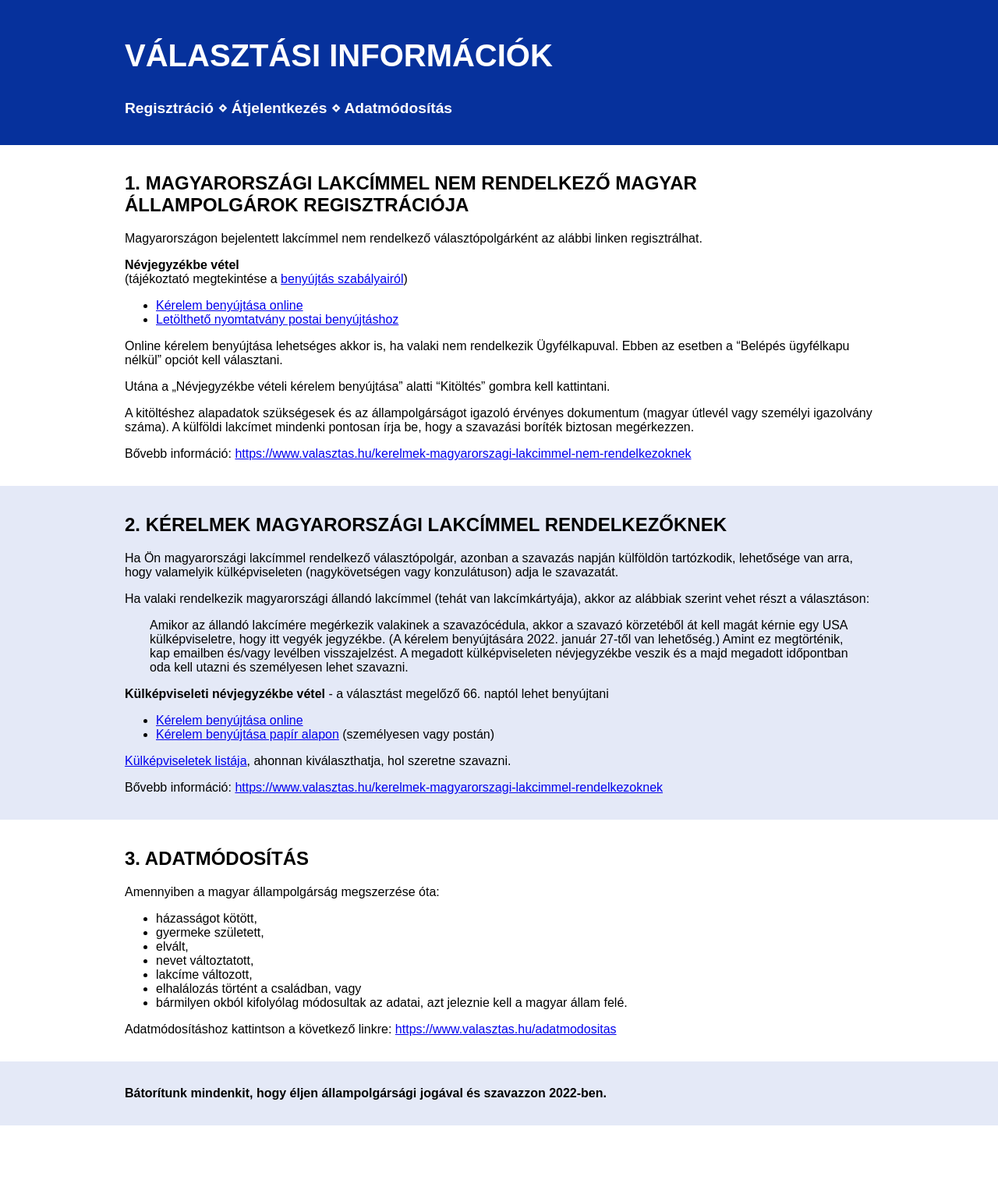
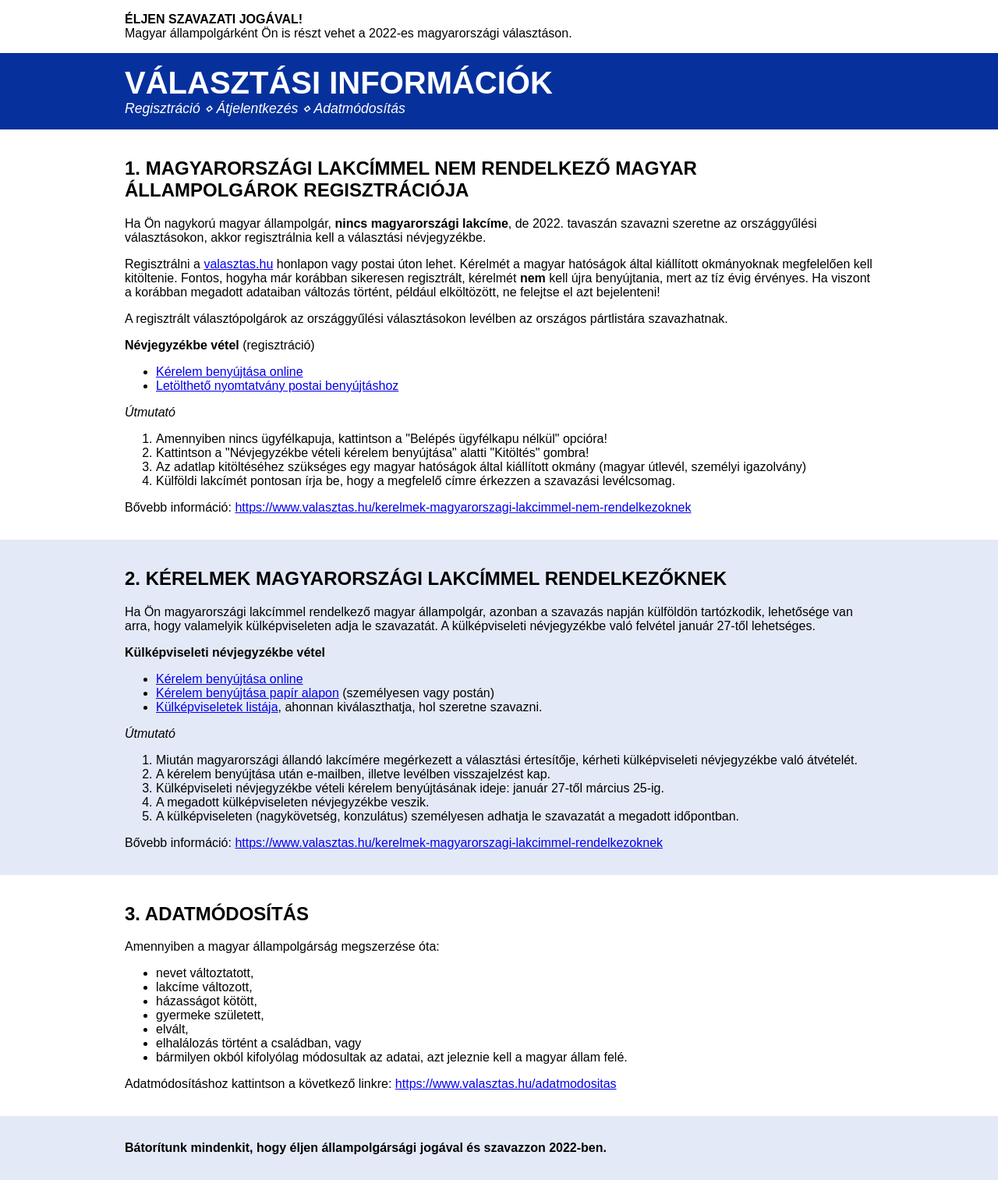
Before and after one commit to a1sz2022/sz2022-honlap, a plain HTML site: page index.html in a window 1280 px wide. Shown: the whole page at 78% size. Before the commit the page ends 1443 px from the top, so only its background shows below. Drawn offline with Linux system fonts and the light colour scheme.

Commit message:
Update index.html

```diff
--- a/index.html
+++ b/index.html
@@ -42,6 +42,11 @@
                 text-decoration: none;
             }
 
+            .compact h1, .compact p {
+                margin: 0;
+                padding: 0;
+            }
+
             .bgsection {
                 background-color: #e4e9f7;
             }
@@ -51,30 +56,48 @@
                 padding-right: 2em;
             }
 
+            /* ul, ol {
+                margin-top: 0.2em;
+            } */
+
         </style>
     </head>
     <body>
-        <section class="header">
+        <section class="compact">
+            <div>
+                <p><strong>ÉLJEN SZAVAZATI JOGÁVAL!</strong><br>
+                    Magyar állampolgárként Ön is részt vehet a 2022-es magyarországi választáson.</p>
+            </div>
+        </section>
+        <section class="header compact">
             <div>
                 <h1 style="font-size: 2.5em"><a href="#">VÁLASZTÁSI INFORMÁCIÓK</a></h1>
-                <p style="font-size: 1.2em"><strong><a href="#regisztracio">Regisztráció</a> ⋄ <a href="#atjelentkezes">Átjelentkezés</a> ⋄ <a href="#adatmodositas">Adatmódosítás</a></strong></p>
+                <p style="font-size: 1.1em"><em><a href="#regisztracio">Regisztráció</a> ⋄ <a href="#atjelentkezes">Átjelentkezés</a> ⋄ <a href="#adatmodositas">Adatmódosítás</a></em></p>
             </div>
         </section>
         <section id="regisztracio">
             <div>
                 <h2>1. MAGYARORSZÁGI LAKCÍMMEL NEM RENDELKEZŐ MAGYAR ÁLLAMPOLGÁROK REGISZTRÁCIÓJA</h2>
-                <p>Magyarországon bejelentett lakcímmel nem rendelkező választópolgárként az alábbi linken regisztrálhat.</p>
+
+                <p>Ha Ön nagykorú magyar állampolgár, <strong>nincs magyarországi lakcíme</strong>, de 2022. tavaszán szavazni szeretne az országgyűlési választásokon, akkor regisztrálnia kell a választási névjegyzékbe.</p>
+                <p>Regisztrálni a <a href="http://valasztas.hu">valasztas.hu</a> honlapon vagy postai úton lehet. Kérelmét a magyar hatóságok által kiállított okmányoknak megfelelően kell kitöltenie. Fontos, hogyha már korábban sikeresen regisztrált, kérelmét <strong>nem</strong> kell újra benyújtania, mert az tíz évig érvényes. Ha viszont a korábban megadott adataiban változás történt, például elköltözött, ne felejtse el azt bejelenteni!</p>
+                <p>A regisztrált választópolgárok az országgyűlési választásokon levélben az országos pártlistára szavazhatnak.</p>
+
                 <p>
-                    <strong>Névjegyzékbe vétel</strong><br>
-                            (tájékoztató megtekintése a <a href="https://www.valasztas.hu/regisztracio">benyújtás szabályairól</a>)
+                    <strong>Névjegyzékbe vétel</strong> (regisztráció)<br>
                     <ul>
                         <li><a href="https://kerelem.valasztas.hu/vareg/KulfoldiCimKerelemInditasa.xhtml">Kérelem benyújtása online</a></li>
                         <li><a href="https://www.valasztas.hu/documents/20182/211767/K%C3%A9relem+a+regisztr%C3%A1ci%C3%B3+m%C3%B3dos%C3%ADt%C3%A1s%C3%A1ra%2C+meghosszabb%C3%ADt%C3%A1s%C3%A1ra%2C+t%C3%B6rl%C3%A9s%C3%A9re/49e1e131-632e-48b1-9099-f63316eb215c">Letölthető nyomtatvány postai benyújtáshoz</a></li>
                     </ul>
                 </p>
-                <p>Online kérelem benyújtása lehetséges akkor is, ha valaki nem rendelkezik Ügyfélkapuval. Ebben az esetben a “Belépés ügyfélkapu nélkül” opciót kell választani.</p>
-                <p>Utána a „Névjegyzékbe vételi kérelem benyújtása” alatti “Kitöltés” gombra kell kattintani.</p>
-                <p>A kitöltéshez alapadatok szükségesek és az állampolgárságot igazoló érvényes dokumentum (magyar útlevél vagy személyi igazolvány száma). A külföldi lakcímet mindenki pontosan írja be, hogy a szavazási boríték biztosan megérkezzen.</p>
+                <p><em>Útmutató</em></p>
+                <ol>
+                    <li>Amennyiben nincs ügyfélkapuja, kattintson a "Belépés ügyfélkapu nélkül" opcióra!</li>
+                    <li>Kattintson a "Névjegyzékbe vételi kérelem benyújtása" alatti "Kitöltés" gombra!</li>
+                    <li>Az adatlap kitöltéséhez szükséges egy magyar hatóságok által kiállított okmány (magyar útlevél, személyi igazolvány)</li>
+                    <li>Külföldi lakcímét pontosan írja be, hogy a megfelelő címre érkezzen a szavazási levélcsomag.</li>
+                </ol>
+
                 <p>Bővebb információ: <a href="https://www.valasztas.hu/kerelmek-magyarorszagi-lakcimmel-nem-rendelkezoknek">https://www.valasztas.hu/kerelmek-magyarorszagi-lakcimmel-nem-rendelkezoknek</a></p>
             </div>
         </section>
@@ -82,21 +105,25 @@
             <div>
                 <h2>2. KÉRELMEK MAGYARORSZÁGI LAKCÍMMEL RENDELKEZŐKNEK</h2>
 
-                <p>Ha Ön magyarországi lakcímmel rendelkező választópolgár, azonban a szavazás napján külföldön tartózkodik, lehetősége van arra, hogy valamelyik külképviseleten (nagykövetségen vagy konzulátuson) adja le szavazatát. </p>
-                <!-- <p>
-                    <a href="https://www.valasztas.hu/kerelmek-magyarorszagi-lakcimmel-rendelkezoknek">https://www.valasztas.hu/kerelmek-magyarorszagi-lakcimmel-rendelkezoknek</a>
-                </p> -->
-                <p>Ha valaki rendelkezik magyarországi állandó lakcímmel (tehát van lakcímkártyája), akkor az alábbiak szerint vehet részt a választáson:</p>
-                <p class="blockquote">Amikor az állandó lakcímére megérkezik valakinek a szavazócédula, akkor a szavazó körzetéből át kell magát kérnie egy USA külképviseletre, hogy itt vegyék jegyzékbe. (A kérelem benyújtására 2022. január 27-től van lehetőség.) Amint ez megtörténik, kap emailben és/vagy levélben visszajelzést. A megadott külképviseleten névjegyzékbe veszik és a majd megadott időpontban oda kell utazni és személyesen lehet szavazni.</p>
+                <p>Ha Ön magyarországi lakcímmel rendelkező magyar állampolgár, azonban a szavazás napján külföldön tartózkodik, lehetősége van arra, hogy valamelyik külképviseleten adja le szavazatát. A külképviseleti névjegyzékbe való felvétel január 27-től lehetséges.</p>
 
-                <p><strong>Külképviseleti névjegyzékbe vétel</strong> - a választást megelőző 66. naptól lehet benyújtani
-                    <ul>
-                        <li><a href="https://kerelem.valasztas.hu/vareg/IdokoziOrszaggyulesiValasztasok.xhtml">Kérelem benyújtása online</a></li>
-                        <li><a href="https://www.valasztas.hu/documents/20182/9227391/kuvi_kerelem_IOGY_BAZ6.PDF/e804154c-b83c-8324-de87-9bb990b0e4b7">Kérelem benyújtása papír alapon</a> (személyesen vagy postán)</li>
-                    </ul>
-                </p>
 
-                <p><a href="https://vtr.valasztas.hu/nepszavazas2022/szavazasi-informaciok/kulkepviseletek-listaja?tab=list&fbclid=IwAR2kre_O63pUVuknHBWFG1XXAirJOcR0xhxRGAcRtDLSKVFewotdfXQlqW8">Külképviseletek listája</a>, ahonnan kiválaszthatja, hol szeretne szavazni.</p>
+
+                <p><strong>Külképviseleti névjegyzékbe vétel</strong></p>
+                <ul>
+                    <li><a href="https://kerelem.valasztas.hu/vareg/IdokoziOrszaggyulesiValasztasok.xhtml">Kérelem benyújtása online</a></li>
+                    <li><a href="https://www.valasztas.hu/documents/20182/9227391/kuvi_kerelem_IOGY_BAZ6.PDF/e804154c-b83c-8324-de87-9bb990b0e4b7">Kérelem benyújtása papír alapon</a> (személyesen vagy postán)</li>
+                    <li><a href="https://vtr.valasztas.hu/nepszavazas2022/szavazasi-informaciok/kulkepviseletek-listaja?tab=list&fbclid=IwAR2kre_O63pUVuknHBWFG1XXAirJOcR0xhxRGAcRtDLSKVFewotdfXQlqW8">Külképviseletek listája</a>, ahonnan kiválaszthatja, hol szeretne szavazni.</li>
+                </ul>
+
+                <p><em>Útmutató</em></p>
+                <ol>
+                    <li>Miután magyarországi állandó lakcímére megérkezett a választási értesítője, kérheti külképviseleti névjegyzékbe való átvételét.</li>
+                    <li>A kérelem benyújtása után e-mailben, illetve levélben visszajelzést kap.</li>
+                    <li>Külképviseleti névjegyzékbe vételi kérelem benyújtásának ideje: január 27-től március 25-ig.</li>
+                    <li>A megadott külképviseleten névjegyzékbe veszik.</li>
+                    <li>A külképviseleten (nagykövetség, konzulátus) személyesen adhatja le szavazatát a megadott időpontban.</li>
+                </ol>
 
                 <p>Bővebb információ: <a href="https://www.valasztas.hu/kerelmek-magyarorszagi-lakcimmel-rendelkezoknek">https://www.valasztas.hu/kerelmek-magyarorszagi-lakcimmel-rendelkezoknek</a></p>
             </div>
@@ -107,11 +134,11 @@
 
                 <p>Amennyiben a magyar állampolgárság megszerzése óta:
                     <ul>
+                        <li>nevet változtatott,</li>
+                        <li>lakcíme változott,</li>
                         <li>házasságot kötött,</li>
                         <li>gyermeke született,</li>
                         <li>elvált,</li>
-                        <li>nevet változtatott,</li>
-                        <li>lakcíme változott,</li>
                         <li>elhalálozás történt a családban, vagy</li>
                         <li>bármilyen okból kifolyólag módosultak az adatai, azt jeleznie kell a magyar állam felé.</li>
                     </ul>
```
